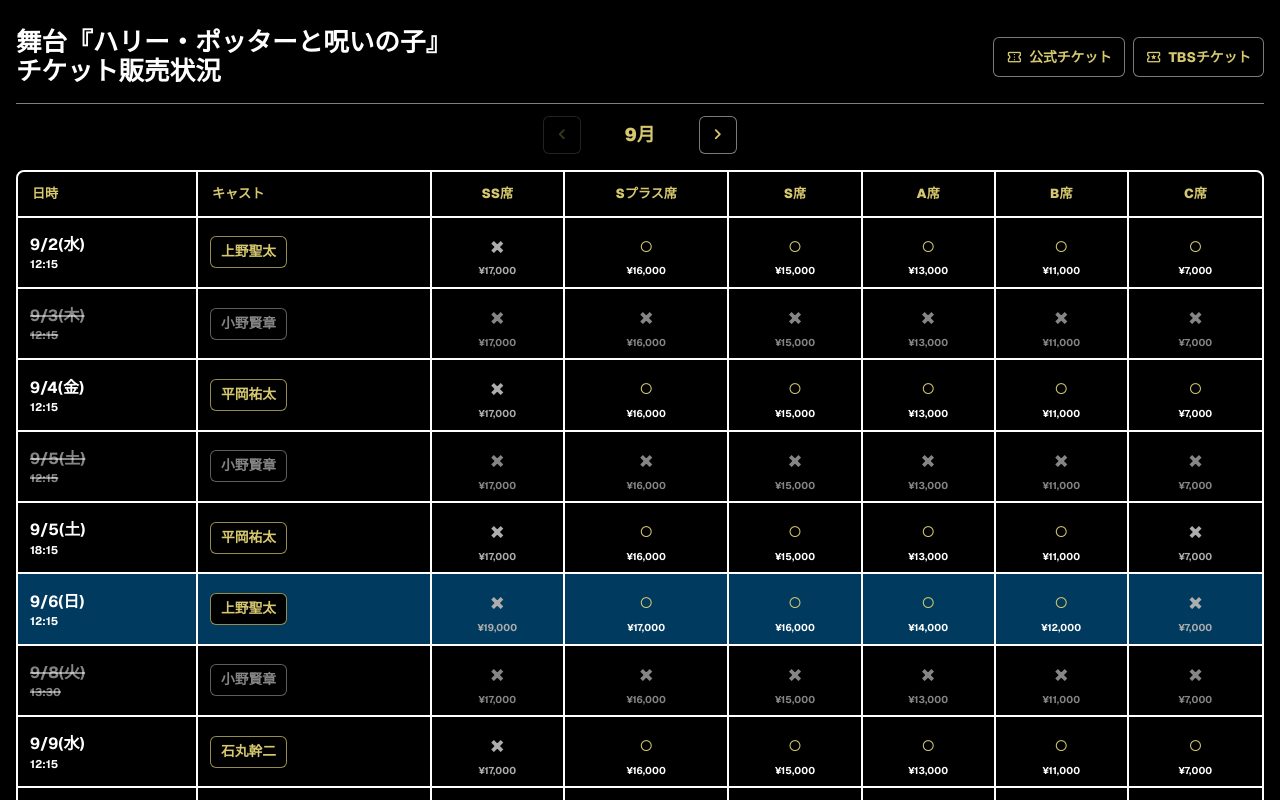
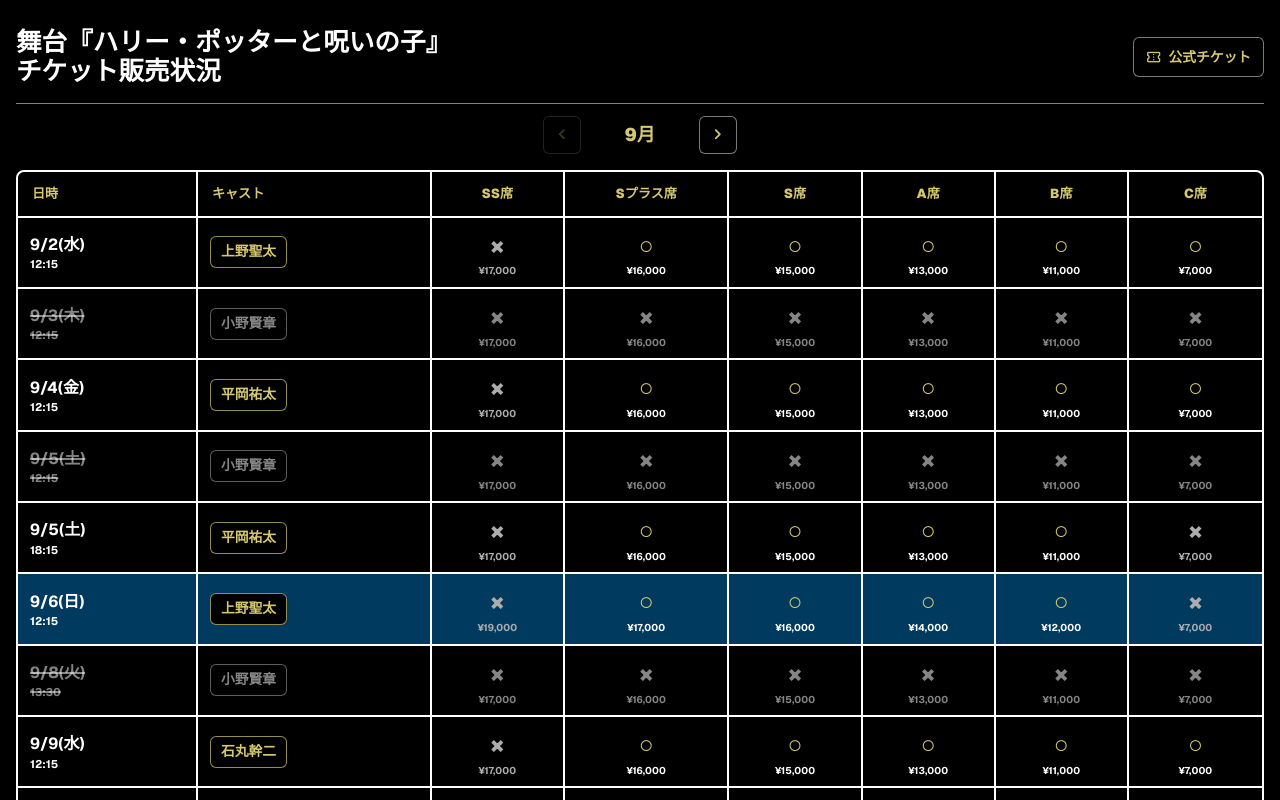
Before and after one commit to tetsuhiroyoneda/hp-stage-guide, a Next.js app: page / in a window 1280 px wide. Shown: the top 800 px of the page. Built offline with nearby package versions, Linux system fonts and the light colour scheme.

Commit message:
チケットリンクを公式のみに変更

```diff
--- a/src/app/page.tsx
+++ b/src/app/page.tsx
@@ -2246,11 +2246,6 @@
     label: "公式チケット",
     icon: "confirmation_number",
     href: "https://www.harrypotter-stage.jp/schedule-tickets/",
-  },
-  {
-    label: "TBSチケット",
-    icon: "local_activity",
-    href: "https://tickets.tbs.co.jp/harrypotteronstage/",
   },
 ];
 
```
